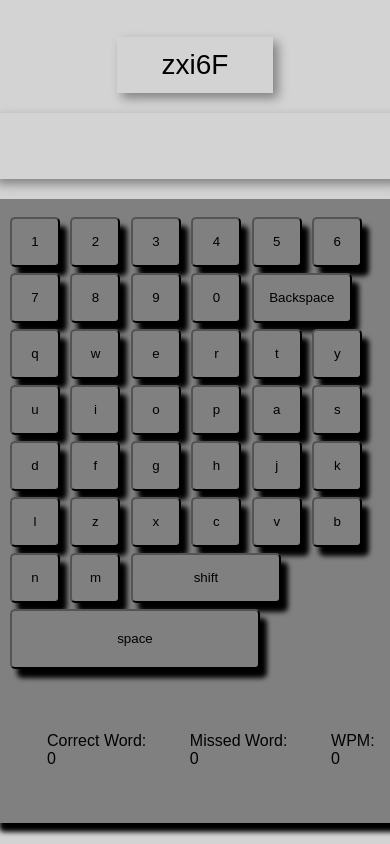
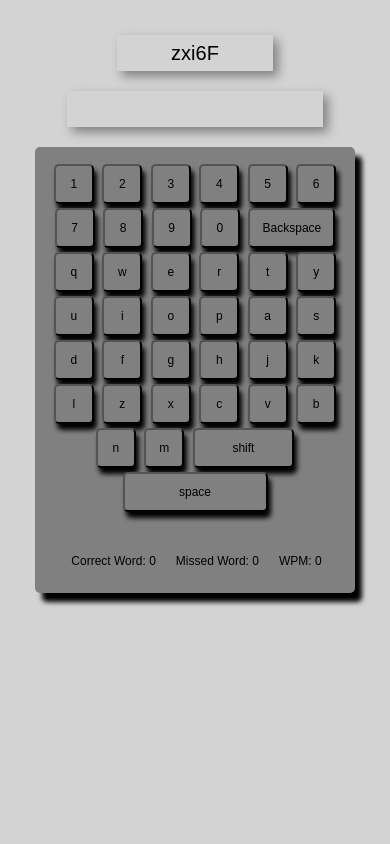
Before and after one commit to HsetAung/Hset-sPortfolio, a plain HTML site: page q22.html in a window 390 px wide. Drawn offline with Linux system fonts and the light colour scheme.

Commit message:
Update typingSpeed.css

```diff
--- a/typingSpeed.css
+++ b/typingSpeed.css
@@ -8,26 +8,26 @@
 .resultContainer {
   display: flex;
   justify-content: center;
-  margin-top: 40px;
+  margin-top: 20px;
 }
 
 .result {
   margin-left: 40px;
- padding-bottom: 40px;
+ padding-bottom: 20px;
 }
 
 #trueOrNot {
   margin-top: 20px;
 }
 body{
-  padding-top: 50px;
+  padding-top: 25px;
   background-color: lightgray;
 }
 header {
   display: flex;
   justify-content: center;
   align-items: center;
-  height: 90vh;
+
 }
 input {
   box-shadow: 5px 5px 10px gray;
@@ -58,9 +58,13 @@ input {
   flex-direction: column;
   justify-content: center;
   align-items: center;
+  text-align: center;
+
+
 }
 
 .keyboard{
+  max-width: 65%;
   display: flex;
   flex-direction: column;
   justify-content: center;
@@ -91,10 +95,87 @@ button {
 }
 
 .space {
-  width: 250px;
-  height: 60px;
+  width: 280px;
+  height: 50px;
 }
 
 .upper {
   text-transform: uppercase;
 }
+
+@media (max-width: 768px) {
+  .input1,
+  .input2 {
+    width: 80%;
+    max-width: 250px;
+    font-size: 16px;
+
+  }
+  .key {
+    max-height: 600px;
+    margin: 10px;
+  }
+
+  .keyboard {
+    padding: 15px;
+    max-width: 290px;
+
+
+  }
+
+  .backspace {
+    width: 30%;
+    height: 40px;
+    font-size: 12px;
+  }
+  .shift {
+    width: 35%;
+    height: 40px;
+    font-size: 12px;
+  }
+  .space {
+    width: 50%;
+    height: 40px;
+    font-size: 12px;
+  }
+
+  button {
+    width: 40px;
+    height: 40px;
+    font-size: 12px;
+    padding: 5px;
+    margin: 2px;
+    box-shadow: 3px 6px 5px black;
+  }
+  .resultContainer {
+    display: flex;
+    justify-content: center;
+    margin-top: 20px;
+    font-size: 12px;
+    margin-right: 17px;
+  }
+  .result {
+    margin-left: 20px;
+   padding-bottom: 10px;
+  }
+  .input1 {
+    margin-bottom: 20px;
+    width: 150px;
+    height: 30px;
+    font-size: 20px;
+    text-align: center;
+
+  }
+
+  .input2 {
+    margin-bottom: 20px;
+    width: 400px;
+    height: 30px;
+    align-items: center;
+    font-size: 22px;
+    font-weight: bolder;
+    text-align: center;
+  }
+
+
+}
```
